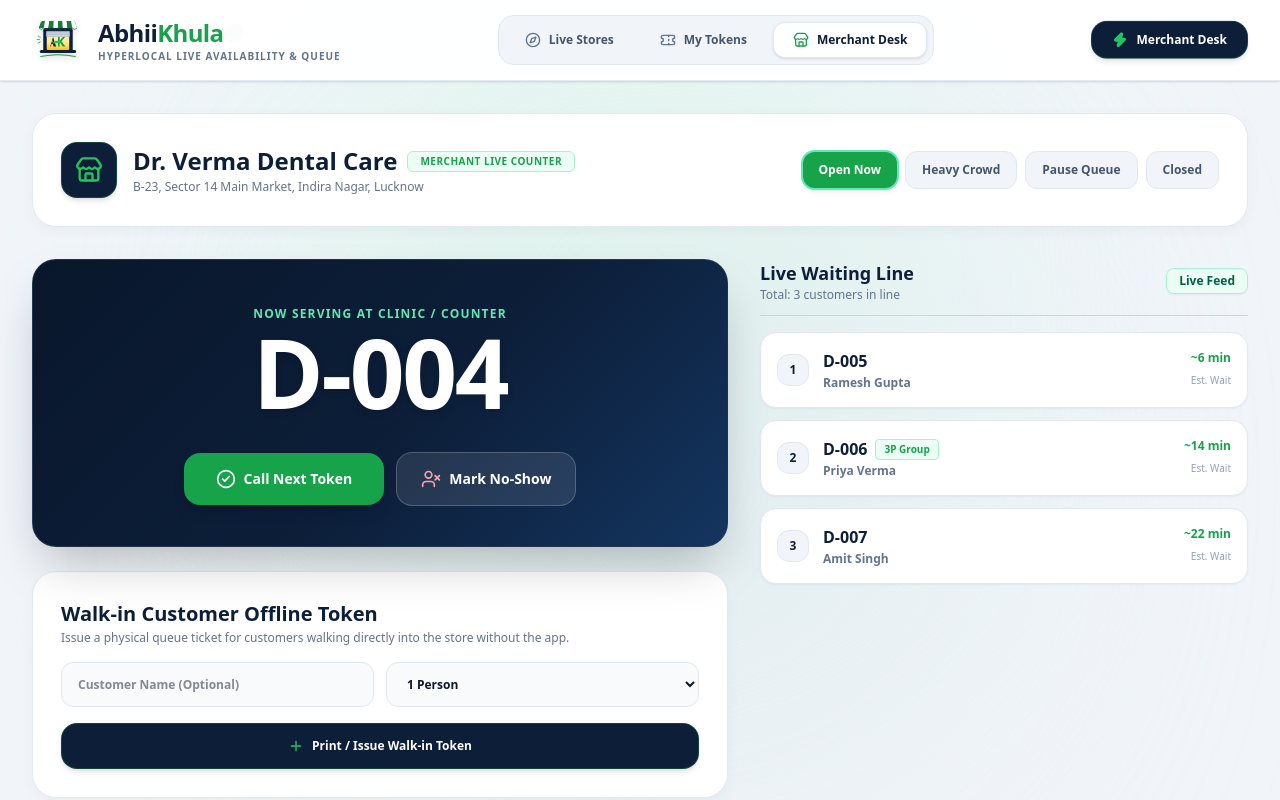
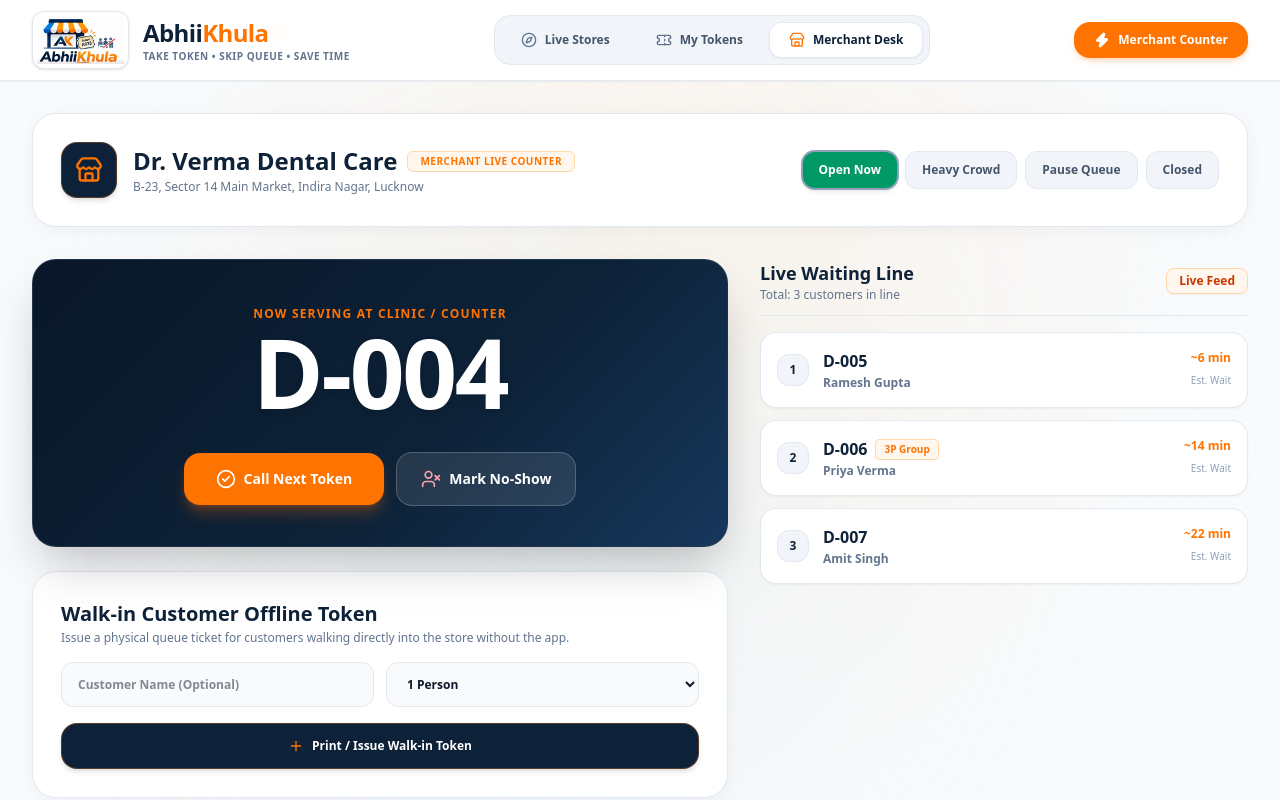
Before and after one commit to noorsonu/abhiikhula-frontend, a Next.js app: page /merchant in a window 1280 px wide. Shown: the top 800 px of the page. Built offline with nearby package versions, Linux system fonts and the light colour scheme.

Commit message:
feat: complete brand redesign with official AbhiiKhula logo (Navy & Electric Orange), 3-step visual cards, and floating interactive pass

```diff
--- a/src/app/globals.css
+++ b/src/app/globals.css
@@ -2,85 +2,83 @@
 
 @layer base {
   body {
-    background: #f1f5f9; /* Warm Slate Canvas - Not pure white, not dark */
-    color: #0f1e38; /* Signature Deep Navy from Logo */
+    background: #f8fafc; /* Crisp, clean, modern canvas */
+    color: #0d2238; /* Signature Deep Navy from Logo */
     font-family: system-ui, -apple-system, BlinkMacSystemFont, 'Segoe UI', Roboto, Oxygen, Ubuntu, Cantarell, sans-serif;
     -webkit-tap-highlight-color: transparent;
     overflow-x: hidden;
   }
 }
 
-/* Signature Brand Colors from Logo */
 :root {
-  --brand-navy: #0c1e38;
-  --brand-green: #16a34a;
-  --brand-leaf: #22c55e;
-  --brand-warm: #fef08a;
+  --ak-navy: #0d2238;
+  --ak-orange: #ff7300;
+  --ak-orange-hover: #e06500;
+  --ak-cream: #fefce8;
+  --ak-blue: #0284c7;
 }
 
-/* Premium Card with subtle Green-Navy Hover Motion */
-.brand-card {
+/* Card with prominent Orange/Navy Interaction */
+.ak-card {
   background: #ffffff;
   border: 1px solid #e2e8f0;
-  box-shadow: 0 4px 16px -2px rgba(12, 30, 56, 0.05);
+  box-shadow: 0 4px 20px -3px rgba(13, 34, 56, 0.06);
   transition: all 0.3s cubic-bezier(0.16, 1, 0.3, 1);
 }
 
-.brand-card:hover {
-  border-color: #22c55e;
-  box-shadow: 0 16px 32px -6px rgba(22, 163, 74, 0.16);
-  transform: translateY(-5px);
+.ak-card:hover {
+  border-color: #ff7300;
+  box-shadow: 0 18px 36px -6px rgba(255, 115, 0, 0.18);
+  transform: translateY(-6px);
 }
 
-/* Hero Canopy-Navy Deep Gradient */
-.brand-hero {
-  background: linear-gradient(135deg, #09172c 0%, #0c1e38 55%, #143560 100%);
+/* Hero Navy Gradient with Orange Accent Lighting */
+.ak-hero-gradient {
+  background: linear-gradient(135deg, #091728 0%, #0d2238 60%, #16375c 100%);
 }
 
-/* Floating animation for Logo and Highlights */
-@keyframes softFloat {
+/* Moving Floating Token Animation */
+@keyframes tokenFloat {
   0%, 100% {
-    transform: translateY(0px) rotate(0deg);
+    transform: translateY(0px) rotate(-3deg);
   }
   50% {
-    transform: translateY(-8px) rotate(1.5deg);
+    transform: translateY(-12px) rotate(3deg);
   }
 }
 
-.animate-soft-float {
-  animation: softFloat 5s infinite ease-in-out;
+.animate-token-float {
+  animation: tokenFloat 4s infinite ease-in-out;
 }
 
-/* Shimmer pulse for live radar */
-@keyframes greenPulse {
+/* Pulsing radar for live badge */
+@keyframes orangePulse {
   0%, 100% {
-    opacity: 1;
-    transform: scale(1);
+    box-shadow: 0 0 0 0 rgba(255, 115, 0, 0.6);
   }
   50% {
-    opacity: 0.5;
-    transform: scale(1.15);
+    box-shadow: 0 0 0 12px rgba(255, 115, 0, 0);
   }
 }
 
-.animate-brand-pulse {
-  animation: greenPulse 2.5s infinite ease-in-out;
+.animate-orange-pulse {
+  animation: orangePulse 2s infinite;
 }
 
-/* Custom Scrollbar */
+/* Custom Clean Scrollbar */
 ::-webkit-scrollbar {
   width: 6px;
   height: 6px;
 }
 ::-webkit-scrollbar-track {
-  background: #f1f5f9;
+  background: #f8fafc;
 }
 ::-webkit-scrollbar-thumb {
   background: #cbd5e1;
   border-radius: 9999px;
 }
 ::-webkit-scrollbar-thumb:hover {
-  background: #16a34a;
+  background: #ff7300;
 }
 
 .no-scrollbar::-webkit-scrollbar {
--- a/src/app/layout.js
+++ b/src/app/layout.js
@@ -3,20 +3,20 @@ import "./globals.css";
 import Navbar from "@/components/Navbar";
 
 export const metadata = {
-  title: "AbhiiKhula | Hyperlocal Live Availability & Virtual Queue Platform",
-  description: "Check live store availability, current crowd status, and book digital queue tokens from home.",
+  title: "AbhiiKhula | Take Token • Skip Queue • Save Time",
+  description: "Check live store availability, skip physical lines with digital virtual tokens, and save precious waiting time.",
 };
 
 export default function RootLayout({ children }) {
   return (
     <html lang="en">
-      <body className="min-h-screen bg-[#f1f5f9] text-[#0c1e38] flex flex-col antialiased selection:bg-[#16a34a] selection:text-white">
+      <body className="min-h-screen bg-[#f8fafc] text-[#0d2238] flex flex-col antialiased selection:bg-[#ff7300] selection:text-white">
 
-        {/* Ambient Subtle Green & Navy Glow in the background */}
-        <div className="fixed top-0 left-1/4 w-[600px] h-[600px] bg-emerald-100/60 rounded-full blur-[140px] pointer-events-none -z-10 animate-soft-float"></div>
-        <div className="fixed bottom-10 right-1/4 w-[550px] h-[550px] bg-slate-200/70 rounded-full blur-[140px] pointer-events-none -z-10"></div>
+        {/* Ambient Warm Golden & Navy Background Orbs */}
+        <div className="fixed top-0 right-1/4 w-[600px] h-[600px] bg-orange-100/50 rounded-full blur-[140px] pointer-events-none -z-10"></div>
+        <div className="fixed bottom-10 left-1/4 w-[500px] h-[500px] bg-sky-100/40 rounded-full blur-[130px] pointer-events-none -z-10"></div>
 
-        <Suspense fallback={<div className="h-20 bg-white/90 border-b border-slate-200" />}>
+        <Suspense fallback={<div className="h-20 bg-white/95 border-b border-slate-200" />}>
           <Navbar />
         </Suspense>
 
@@ -26,14 +26,17 @@ export default function RootLayout({ children }) {
           </Suspense>
         </main>
 
-        <footer className="hidden md:block bg-[#09172c] border-t border-slate-800 py-10 text-xs text-slate-400">
-          <div className="max-w-7xl mx-auto px-4 sm:px-6 lg:px-8 flex flex-col sm:flex-row items-center justify-between gap-4">
-            <div className="flex items-center gap-2.5">
-              <span className="font-black text-white text-base">Abhii<span className="text-[#22c55e]">Khula</span></span>
-              <span>— Hyperlocal Live Availability & Queue Architecture (AKH-BRD-001)</span>
+        <footer className="hidden md:block bg-[#091728] border-t border-slate-800 py-12 text-xs text-slate-400">
+          <div className="max-w-7xl mx-auto px-4 sm:px-6 lg:px-8 flex flex-col sm:flex-row items-center justify-between gap-6">
+            <div className="flex items-center gap-3">
+              <img src="/abhiikhula-logo.jpg" alt="AbhiiKhula" className="h-9 w-auto rounded-lg object-contain bg-white p-0.5" />
+              <div>
+                <span className="font-black text-white text-base">Abhii<span className="text-[#ff7300]">Khula</span></span>
+                <p className="text-slate-400 text-[11px] font-medium">Take Token • Skip Queue • Save Time</p>
+              </div>
             </div>
-            <p className="text-slate-400 font-medium">
-              Emerald Forest & Deep Navy Brand Identity • Lucknow Pilot Live
+            <p className="text-slate-500 font-medium">
+              Official Navy & Electric Orange Brand Identity • Lucknow Pilot Active
             </p>
           </div>
         </footer>
--- a/src/app/merchant/page.js
+++ b/src/app/merchant/page.js
@@ -52,15 +52,15 @@ export default function MerchantDeskPage() {
     <div className="space-y-8 pb-12">
 
       {/* Merchant Header Bar */}
-      <div className="brand-card rounded-3xl p-6 sm:p-7 flex flex-col sm:flex-row sm:items-center justify-between gap-4">
+      <div className="ak-card rounded-3xl p-6 sm:p-7 flex flex-col sm:flex-row sm:items-center justify-between gap-4">
         <div className="flex items-center gap-4">
-          <div className="w-14 h-14 rounded-2xl bg-[#0c1e38] text-white flex items-center justify-center font-bold shadow-md border border-[#16a34a]/30">
-            <Store className="w-7 h-7 text-[#22c55e]" />
+          <div className="w-14 h-14 rounded-2xl bg-[#0d2238] text-white flex items-center justify-center font-bold shadow-md border border-[#ff7300]/30">
+            <Store className="w-7 h-7 text-[#ff7300]" />
           </div>
           <div>
             <div className="flex items-center gap-2.5">
-              <h1 className="text-xl sm:text-2xl font-black text-[#0c1e38]">Dr. Verma Dental Care</h1>
-              <span className="text-[10px] font-black uppercase tracking-wider bg-emerald-50 text-[#16a34a] px-3 py-0.5 rounded-md border border-emerald-200">
+              <h1 className="text-xl sm:text-2xl font-black text-[#0d2238]">Dr. Verma Dental Care</h1>
+              <span className="text-[10px] font-black uppercase tracking-wider bg-orange-50 text-[#ff7300] px-3 py-0.5 rounded-md border border-orange-200">
                 Merchant Live Counter
               </span>
             </div>
@@ -71,17 +71,17 @@ export default function MerchantDeskPage() {
         {/* Status Switcher Buttons */}
         <div className="flex flex-wrap items-center gap-2">
           {[
-            { key: 'OPEN', label: 'Open Now', color: 'bg-[#16a34a] text-white' },
-            { key: 'BUSY', label: 'Heavy Crowd', color: 'bg-amber-500 text-white' },
-            { key: 'PAUSED', label: 'Pause Queue', color: 'bg-orange-500 text-white' },
-            { key: 'CLOSED', label: 'Closed', color: 'bg-rose-500 text-white' },
+            { key: 'OPEN', label: 'Open Now', color: 'bg-emerald-600 text-white' },
+            { key: 'BUSY', label: 'Heavy Crowd', color: 'bg-[#ff7300] text-white' },
+            { key: 'PAUSED', label: 'Pause Queue', color: 'bg-amber-600 text-white' },
+            { key: 'CLOSED', label: 'Closed', color: 'bg-rose-600 text-white' },
           ].map((st) => (
             <button
               key={st.key}
               onClick={() => setShopStatus(st.key)}
               className={`px-4 py-2.5 rounded-xl text-xs font-black transition-all cursor-pointer ${
                 shopStatus === st.key
-                  ? `${st.color} shadow-md ring-2 ring-emerald-300 font-extrabold`
+                  ? `${st.color} shadow-md ring-2 ring-slate-400 font-extrabold`
                   : 'bg-slate-100 text-slate-600 hover:text-slate-900 border border-slate-200'
               }`}
             >
@@ -98,8 +98,8 @@ export default function MerchantDeskPage() {
         <div className="lg:col-span-7 space-y-6">
 
           {/* Serving Desk Screen */}
-          <div className="relative overflow-hidden brand-hero text-white rounded-3xl p-6 sm:p-10 shadow-2xl border border-slate-700/60 text-center space-y-6">
-            <span className="text-xs uppercase font-black tracking-widest text-emerald-300">
+          <div className="relative overflow-hidden ak-hero-gradient text-white rounded-3xl p-6 sm:p-10 shadow-2xl border border-slate-700/60 text-center space-y-6">
+            <span className="text-xs uppercase font-black tracking-widest text-[#ff7300]">
               Now Serving at Clinic / Counter
             </span>
             <div className="text-7xl sm:text-8xl font-black tracking-tight text-white drop-shadow-md">
@@ -111,7 +111,7 @@ export default function MerchantDeskPage() {
                 whileHover={{ scale: 1.04 }}
                 whileTap={{ scale: 0.96 }}
                 onClick={handleNext}
-                className="flex items-center gap-2 px-8 py-4 rounded-2xl bg-[#16a34a] hover:bg-[#15803d] text-white font-black text-sm shadow-lg transition-all cursor-pointer"
+                className="flex items-center gap-2 px-8 py-4 rounded-2xl bg-[#ff7300] hover:bg-[#e06500] text-white font-black text-sm shadow-lg shadow-orange-500/30 transition-all cursor-pointer"
               >
                 <CheckCircle2 className="w-5 h-5 text-white" />
                 <span>Call Next Token</span>
@@ -130,9 +130,9 @@ export default function MerchantDeskPage() {
           </div>
 
           {/* Issue Offline / Walk-in Token Card */}
-          <div className="brand-card rounded-3xl p-6 sm:p-7 space-y-4">
+          <div className="ak-card rounded-3xl p-6 sm:p-7 space-y-4">
             <div>
-              <h2 className="text-xl font-black text-[#0c1e38]">Walk-in Customer Offline Token</h2>
+              <h2 className="text-xl font-black text-[#0d2238]">Walk-in Customer Offline Token</h2>
               <p className="text-xs text-slate-500 mt-0.5">
                 Issue a physical queue ticket for customers walking directly into the store without the app.
               </p>
@@ -145,13 +145,13 @@ export default function MerchantDeskPage() {
                   placeholder="Customer Name (Optional)"
                   value={walkinName}
                   onChange={(e) => setWalkinName(e.target.value)}
-                  className="bg-slate-50 border border-slate-200 rounded-xl px-4 py-3 text-xs font-semibold text-slate-900 focus:outline-none focus:bg-white focus:border-[#16a34a]"
+                  className="bg-slate-50 border border-slate-200 rounded-xl px-4 py-3 text-xs font-semibold text-slate-900 focus:outline-none focus:bg-white focus:border-[#ff7300]"
                 />
 
                 <select
                   value={walkinGroupSize}
                   onChange={(e) => setWalkinGroupSize(Number(e.target.value))}
-                  className="bg-slate-50 border border-slate-200 rounded-xl px-4 py-3 text-xs font-semibold text-slate-900 focus:outline-none focus:bg-white focus:border-[#16a34a]"
+                  className="bg-slate-50 border border-slate-200 rounded-xl px-4 py-3 text-xs font-semibold text-slate-900 focus:outline-none focus:bg-white focus:border-[#ff7300]"
                 >
                   <option value={1}>1 Person</option>
                   <option value={2}>2 Persons (Group)</option>
@@ -164,9 +164,9 @@ export default function MerchantDeskPage() {
                 whileHover={{ scale: 1.02 }}
                 whileTap={{ scale: 0.98 }}
                 type="submit"
-                className="w-full py-3.5 rounded-2xl bg-[#0c1e38] hover:bg-[#142f56] text-white font-black text-xs shadow-md transition-all flex items-center justify-center gap-2 cursor-pointer border border-[#16a34a]/30"
+                className="w-full py-3.5 rounded-2xl bg-[#0d2238] hover:bg-[#16385f] text-white font-black text-xs shadow-md transition-all flex items-center justify-center gap-2 cursor-pointer border border-[#ff7300]/30"
               >
-                <Plus className="w-4 h-4 text-[#22c55e]" />
+                <Plus className="w-4 h-4 text-[#ff7300]" />
                 <span>Print / Issue Walk-in Token</span>
               </motion.button>
             </form>
@@ -174,20 +174,20 @@ export default function MerchantDeskPage() {
 
         </div>
 
-        {/* Right Column (5 Cols): Live Waiting Queue */}
+        {/* Right Column: Live Waiting Queue */}
         <div className="lg:col-span-5 space-y-4">
-          <div className="flex items-center justify-between border-b border-slate-300 pb-3">
+          <div className="flex items-center justify-between border-b border-slate-200 pb-3">
             <div>
-              <h2 className="text-lg font-black text-[#0c1e38]">Live Waiting Line</h2>
+              <h2 className="text-lg font-black text-[#0d2238]">Live Waiting Line</h2>
               <p className="text-xs text-slate-500 font-medium">Total: {waitingTokens.length} customers in line</p>
             </div>
-            <span className="text-xs font-black text-emerald-800 bg-emerald-50 px-3 py-1 rounded-lg border border-emerald-200 shadow-xs">
+            <span className="text-xs font-black text-orange-700 bg-orange-50 px-3 py-1 rounded-lg border border-orange-200 shadow-xs">
               Live Feed
             </span>
           </div>
 
           {waitingTokens.length === 0 ? (
-            <div className="brand-card rounded-3xl p-10 text-center space-y-2">
+            <div className="ak-card rounded-3xl p-10 text-center space-y-2">
               <p className="text-sm font-bold text-slate-800">Queue is Clear!</p>
               <p className="text-xs text-slate-400">All customers have been served.</p>
             </div>
@@ -199,14 +199,14 @@ export default function MerchantDeskPage() {
                   className="bg-white border border-slate-200 rounded-2xl p-4 shadow-xs flex items-center justify-between"
                 >
                   <div className="flex items-center gap-3.5">
-                    <span className="w-8 h-8 rounded-xl bg-slate-100 border border-slate-200 text-[#0c1e38] flex items-center justify-center text-xs font-black">
+                    <span className="w-8 h-8 rounded-xl bg-slate-100 border border-slate-200 text-[#0d2238] flex items-center justify-center text-xs font-black">
                       {index + 1}
                     </span>
                     <div>
                       <div className="flex items-center gap-2">
-                        <span className="text-base font-black text-[#0c1e38]">{t.displayToken}</span>
+                        <span className="text-base font-black text-[#0d2238]">{t.displayToken}</span>
                         {t.groupSize > 1 && (
-                          <span className="text-[10px] font-black bg-emerald-50 text-[#16a34a] px-2 py-0.5 rounded border border-emerald-200">
+                          <span className="text-[10px] font-black bg-orange-50 text-[#ff7300] px-2 py-0.5 rounded border border-orange-200">
                             {t.groupSize}P Group
                           </span>
                         )}
@@ -216,7 +216,7 @@ export default function MerchantDeskPage() {
                   </div>
 
                   <div className="text-right">
-                    <span className="text-xs font-black text-[#16a34a] block">~{t.waitMin} min</span>
+                    <span className="text-xs font-black text-[#ff7300] block">~{t.waitMin} min</span>
                     <span className="text-[10px] text-slate-400 font-medium">Est. Wait</span>
                   </div>
                 </div>
--- a/src/components/Navbar.jsx
+++ b/src/components/Navbar.jsx
@@ -5,7 +5,6 @@ import Link from 'next/link';
 import { usePathname } from 'next/navigation';
 import { Compass, Ticket, Store, Zap } from 'lucide-react';
 import { motion } from 'framer-motion';
-import AbhiiKhulaLogo from './AbhiiKhulaLogo';
 
 export default function Navbar() {
   const pathname = usePathname();
@@ -18,39 +17,42 @@ export default function Navbar() {
 
   return (
     <>
-      {/* Top Navbar with Clean Logo Brand Styling */}
       <motion.header
         initial={{ y: -20, opacity: 0 }}
         animate={{ y: 0, opacity: 1 }}
         transition={{ duration: 0.45, ease: "easeOut" }}
-        className="sticky top-0 z-50 bg-white/95 backdrop-blur-md border-b border-slate-200/90 shadow-sm"
+        className="sticky top-0 z-50 bg-white/95 backdrop-blur-md border-b border-slate-200/90 shadow-xs"
       >
         <div className="max-w-7xl mx-auto px-4 sm:px-6 lg:px-8 h-20 flex items-center justify-between">
 
-          {/* Brand Logo with Gentle Floating Animation */}
+          {/* Logo with Real Uploaded Graphic */}
           <Link href="/" className="flex items-center gap-3.5 group">
             <motion.div
-              whileHover={{ scale: 1.08, rotate: [0, -3, 3, 0] }}
-              transition={{ duration: 0.3 }}
-              className="relative"
+              whileHover={{ scale: 1.05 }}
+              whileTap={{ scale: 0.96 }}
+              className="relative overflow-hidden rounded-xl border border-slate-200 bg-white p-1 shadow-sm"
             >
-              <AbhiiKhulaLogo size={52} />
+              <img
+                src="/abhiikhula-logo.jpg"
+                alt="AbhiiKhula Logo"
+                className="h-12 w-auto object-contain"
+              />
             </motion.div>
 
             <div>
               <div className="flex items-center gap-1.5">
-                <span className="text-2xl font-black tracking-tight text-[#0c1e38]">
-                  Abhii<span className="text-[#16a34a]">Khula</span>
+                <span className="text-2xl font-black tracking-tight text-[#0d2238]">
+                  Abhii<span className="text-[#ff7300]">Khula</span>
                 </span>
-                <span className="flex h-2.5 w-2.5 rounded-full bg-[#16a34a] animate-ping"></span>
+                <span className="flex h-2.5 w-2.5 rounded-full bg-[#ff7300] animate-ping"></span>
               </div>
-              <p className="hidden sm:block text-[10px] font-black tracking-widest uppercase text-slate-500">
-                Hyperlocal Live Availability & Queue
+              <p className="hidden sm:block text-[10px] font-black tracking-wider uppercase text-slate-500">
+                Take Token • Skip Queue • Save Time
               </p>
             </div>
           </Link>
 
-          {/* Desktop Navigation Links */}
+          {/* Desktop Navigation */}
           <nav className="hidden md:flex items-center gap-1.5 bg-slate-100 p-1.5 rounded-2xl border border-slate-200">
             {navLinks.map((link) => {
               const Icon = link.icon;
@@ -60,18 +62,18 @@ export default function Navbar() {
                   key={link.href}
                   href={link.href}
                   className={`relative px-5 py-2.5 rounded-xl text-xs font-black transition-all flex items-center gap-2 ${
-                    isActive ? 'text-[#0c1e38]' : 'text-slate-600 hover:text-[#0c1e38]'
+                    isActive ? 'text-[#0d2238]' : 'text-slate-600 hover:text-[#0d2238]'
                   }`}
                 >
                   {isActive && (
                     <motion.div
-                      layoutId="navBrandGlow"
-                      className="absolute inset-0 bg-white rounded-xl shadow-sm border border-slate-200"
+                      layoutId="navAkGlow"
+                      className="absolute inset-0 bg-white rounded-xl shadow-xs border border-slate-200"
                       transition={{ type: "spring", stiffness: 380, damping: 30 }}
                     />
                   )}
                   <span className="relative z-10 flex items-center gap-2">
-                    <Icon className={`w-4 h-4 ${isActive ? 'text-[#16a34a]' : 'text-slate-500'}`} />
+                    <Icon className={`w-4 h-4 ${isActive ? 'text-[#ff7300]' : 'text-slate-500'}`} />
                     <span>{link.label}</span>
                   </span>
                 </Link>
@@ -79,20 +81,18 @@ export default function Navbar() {
             })}
           </nav>
 
-          {/* Right Action CTA */}
+          {/* Right Action CTA in High-Impact Orange */}
           <div className="hidden md:flex items-center gap-3">
             <motion.div
               whileHover={{ scale: 1.05 }}
               whileTap={{ scale: 0.95 }}
-              animate={{ y: [0, -2, 0] }}
-              transition={{ repeat: Infinity, duration: 3, ease: "easeInOut" }}
             >
               <Link
                 href="/merchant"
-                className="relative inline-flex items-center gap-2 px-5 py-2.5 rounded-2xl bg-[#0c1e38] hover:bg-[#142f56] text-white font-black text-xs shadow-md transition-all cursor-pointer border border-[#16a34a]/30"
+                className="relative inline-flex items-center gap-2 px-5 py-2.5 rounded-2xl bg-[#ff7300] hover:bg-[#e06500] text-white font-black text-xs shadow-md shadow-orange-500/20 transition-all cursor-pointer"
               >
-                <Zap className="w-4 h-4 text-[#22c55e] fill-[#22c55e]" />
-                <span>Merchant Desk</span>
+                <Zap className="w-4 h-4 fill-white" />
+                <span>Merchant Counter</span>
               </Link>
             </motion.div>
           </div>
@@ -101,7 +101,7 @@ export default function Navbar() {
       </motion.header>
 
       {/* Mobile Floating Bottom Bar */}
-      <nav className="md:hidden fixed bottom-4 left-4 right-4 z-50 bg-white/95 backdrop-blur-2xl border border-slate-200 rounded-3xl py-2.5 px-3 shadow-[0_10px_30px_rgba(12,30,56,0.12)] flex justify-around items-center">
+      <nav className="md:hidden fixed bottom-4 left-4 right-4 z-50 bg-white/95 backdrop-blur-2xl border border-slate-200 rounded-3xl py-2.5 px-3 shadow-[0_12px_40px_rgba(13,34,56,0.12)] flex justify-around items-center">
         {navLinks.map((link) => {
           const Icon = link.icon;
           const isActive = pathname === link.href;
@@ -110,17 +110,17 @@ export default function Navbar() {
               key={link.href}
               href={link.href}
               className={`flex flex-col items-center gap-1 py-1 px-4 rounded-2xl transition-all relative ${
-                isActive ? 'text-[#16a34a] font-extrabold' : 'text-slate-500 font-medium'
+                isActive ? 'text-[#ff7300] font-extrabold' : 'text-slate-500 font-medium'
               }`}
             >
               {isActive && (
                 <motion.div
-                  layoutId="mobileNavBrandGlow"
-                  className="absolute inset-0 bg-emerald-50 rounded-2xl border border-emerald-200"
+                  layoutId="mobileNavAkGlow"
+                  className="absolute inset-0 bg-orange-50 rounded-2xl border border-orange-200"
                   transition={{ type: "spring", stiffness: 350, damping: 30 }}
                 />
               )}
-              <Icon className="w-5 h-5 relative z-10 text-[#16a34a]" />
+              <Icon className="w-5 h-5 relative z-10 text-[#ff7300]" />
               <span className="text-[10px] tracking-tight relative z-10">{link.label}</span>
             </Link>
           );
```
Also changed, not shown: src/app/page.js (+114 -59 lines), src/app/shop/[slug]/ShopDetailClient.jsx (+27 -27 lines), src/app/tokens/page.js (+11 -11 lines), public/abhiikhula-logo.jpg (added), src/components/AbhiiKhulaLogo.jsx (line endings or trailing spaces).
